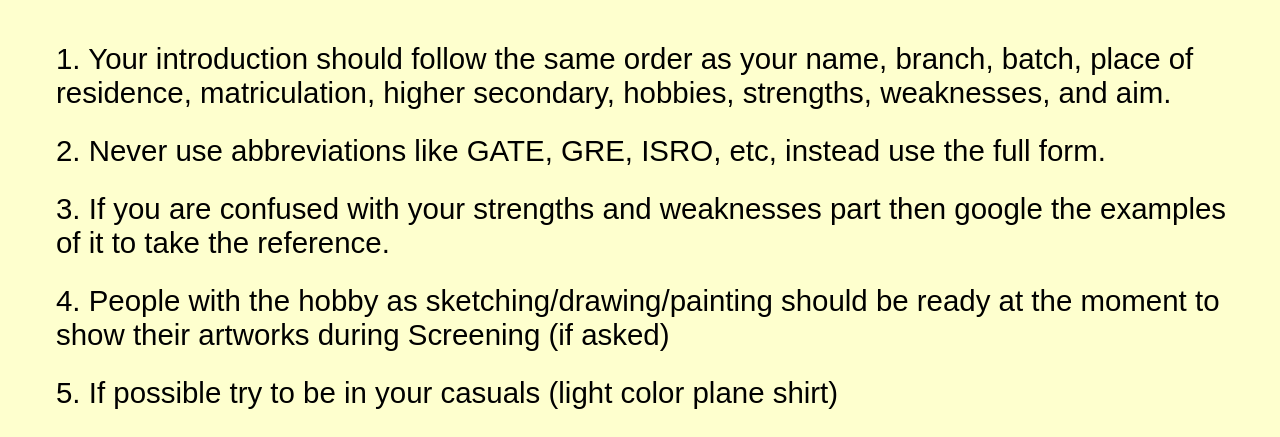
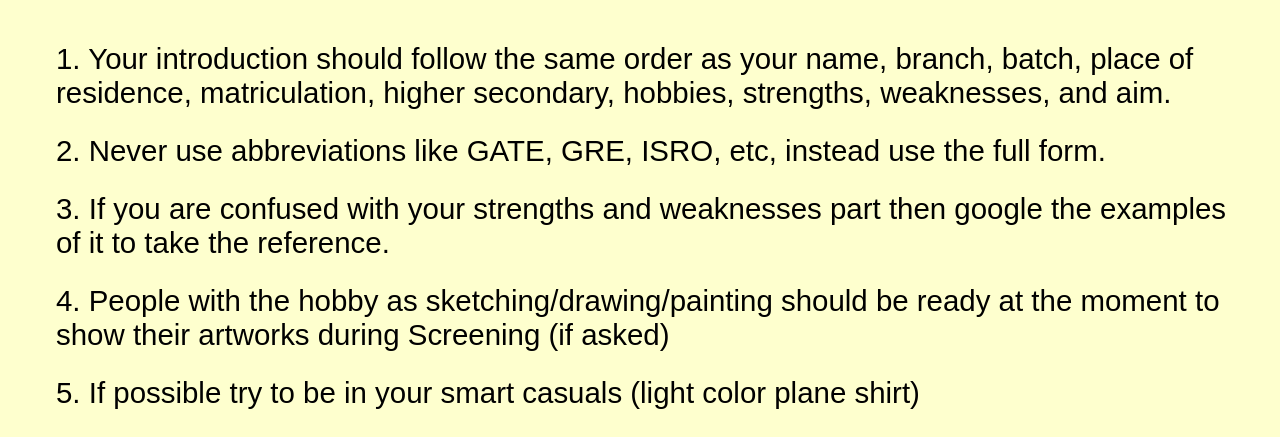
Before and after one commit to weberRohit/www.PaintingWingBITSINDRI.com, a plain HTML site: page index.html in a window 1280 px wide. Shown: the part 358-795 px from the top of the page. Drawn offline with Linux system fonts and the light colour scheme.

Commit message:
index.html

```diff
--- a/index.html
+++ b/index.html
@@ -41,7 +41,7 @@
 
         <h4 class="sameDes"> 4. People with the hobby as sketching/drawing/painting should be ready at the moment to show their artworks during Screening (if asked)<br></h4>
 
-        <h4 class="sameDes"> 5. If possible try to be in your casuals (light color plane shirt)<br></h4>
+        <h4 class="sameDes"> 5. If possible try to be in your smart casuals (light color plane shirt)<br></h4>
 
         <h4 class="sameDes"> 6. Must go through all the below details about Painting Wing.<br></h4>
 
```
